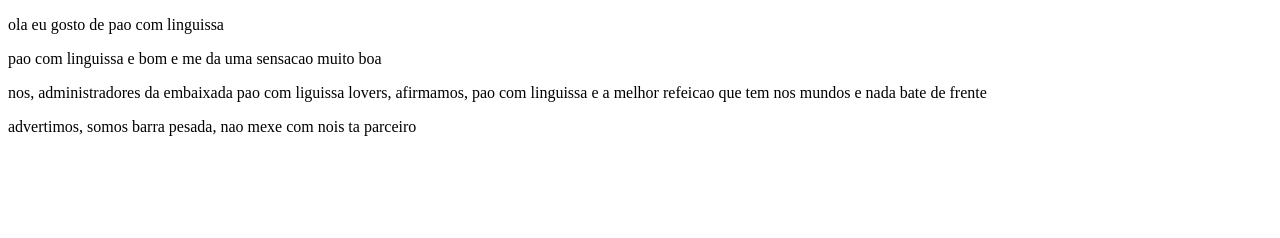
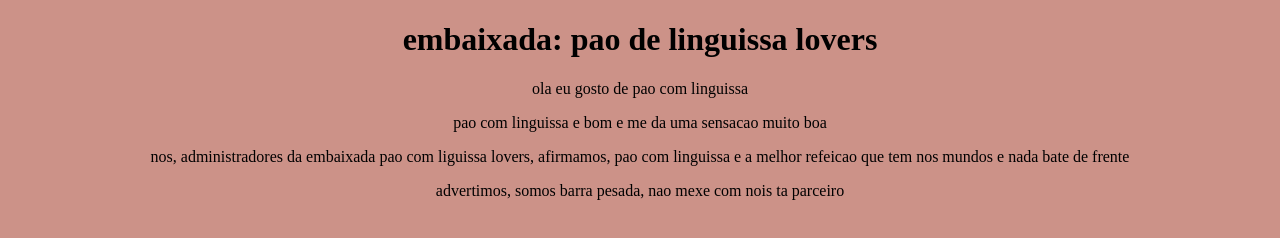
Before and after one commit to AugustoByczkovski/HTML5eCSS31C, a plain HTML site: page index.html in a window 1280 px wide. Drawn offline with Linux system fonts and the light colour scheme.

Commit message:
adicionando o css

```diff
--- a/index.html
+++ b/index.html
@@ -4,8 +4,10 @@
         <meta charset="UTF-8">
         <meta name="viewport" content="width=device-width, initial-scale=1.0">
         <title>fas de pao com linguissa</title>
+        <link rel="stylesheet" href="style.css">
     </head>
     <body>
+        <h1>embaixada: pao de linguissa lovers</h1>
 
         <p>ola eu gosto de pao com linguissa</p>
         <p>pao com linguissa e bom e me da uma sensacao muito boa</p>
--- /dev/null
+++ b/style.css
@@ -0,0 +1,11 @@
+body {
+    background: rgb(204, 146, 136);
+}
+
+h1 {
+    text-align: center;
+}
+
+p {
+    text-align: center;
+}
```
